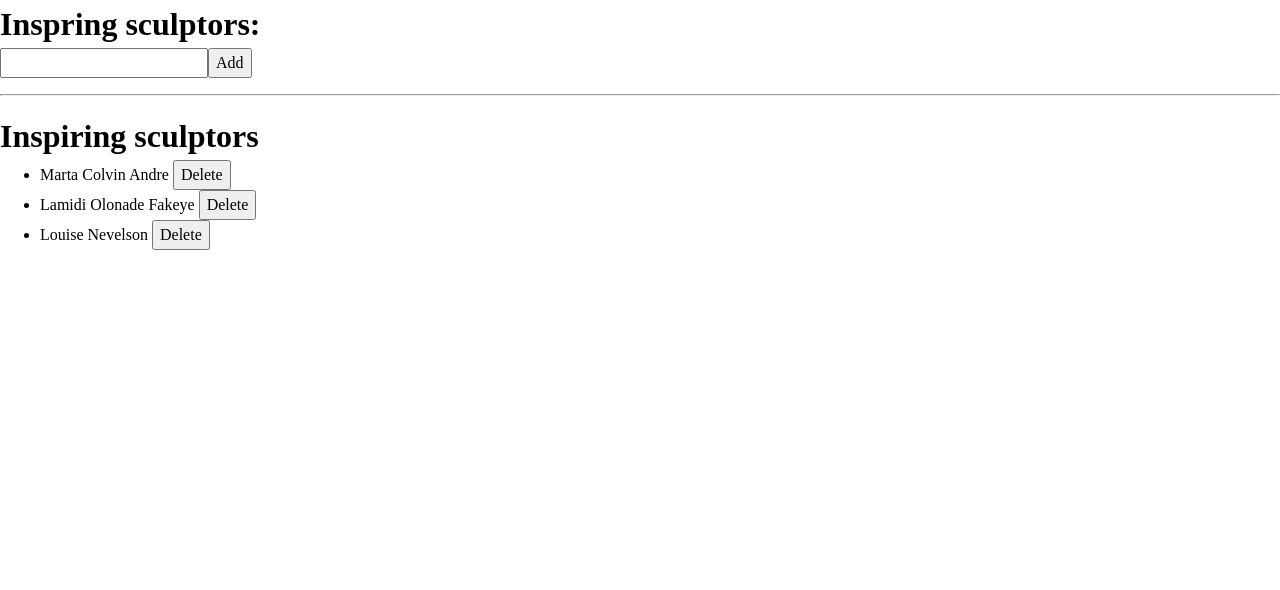
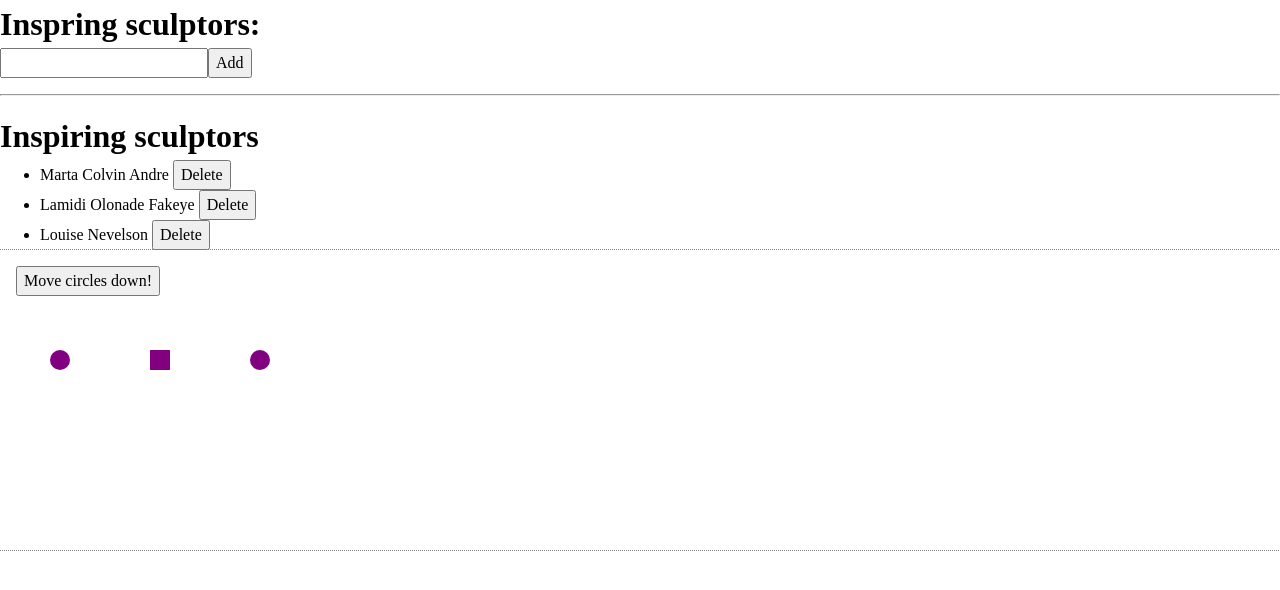
Before and after one commit to takunagai/react-official-tutorial, a React (Create React App) app: page / in a window 1280 px wide. Shown: the top 590 px of the page. Built offline with nearby package versions, Linux system fonts and the light colour scheme.

Commit message:
状態の配列の更新 2 - 配列要素の変更 (ボタンを押すと、円だけが100ピクセル下に移動 filterメソッド使用)

```diff
--- /dev/null
+++ b/src/ShapeEditor.jsx
@@ -0,0 +1,48 @@
+import { useState } from 'react'
+
+let initialShapes = [
+  { id: 0, type: 'circle', x: 50, y: 100 },
+  { id: 1, type: 'square', x: 150, y: 100 },
+  { id: 2, type: 'circle', x: 250, y: 100 },
+]
+
+export default function ShapeEditor() {
+  const [shapes, setShapes] = useState(initialShapes)
+
+  // 新しい配列を作成し "square はそのまま"、"他は　y を +50" し上書き変更" (＝加工)
+  const handleClick = function() {
+    const nextShapes = shapes.map(shape => {
+      if (shape.type === 'square') {
+        return shape
+      } else {
+        return {
+          ...shape, // 一旦全てコピー
+          y:shape.y + 50 // オーバーライド
+        }
+      }
+    })
+    setShapes(nextShapes) // セッターで状態を変更
+  }
+
+  return (
+    <section style={{
+      position: 'relative',
+      height: '300px',
+      padding: '1rem',
+      outline: '1px dotted gray',
+    }}>
+      <button onClick={handleClick}>Move circles down!</button>
+      {shapes.map(shape => (
+        <div style={{
+          position: 'absolute',
+          top: shape.y,
+          left: shape.x,
+          width: 20,
+          height: 20,
+          backgroundColor: 'purple',
+          borderRadius: shape.type === 'circle' ? '50%' : ''
+        }} />
+      ))}
+    </section>
+  )
+}
--- a/src/index.js
+++ b/src/index.js
@@ -25,6 +25,7 @@ import './index.css'
 // import Canvas from './Canvas'
 import List from './List'
 import List2 from './List2'
+import ShapeEditor from './ShapeEditor'
 
 
 const container = document.getElementById('root')
@@ -56,6 +57,7 @@ root.render(
     {/*<Canvas />*/}
     <List />
     <List2 />
+    <ShapeEditor />
   </React.StrictMode>
 )
 
```
Also changed, not shown: 1 other file (tests, documents, lock files or other folders).
